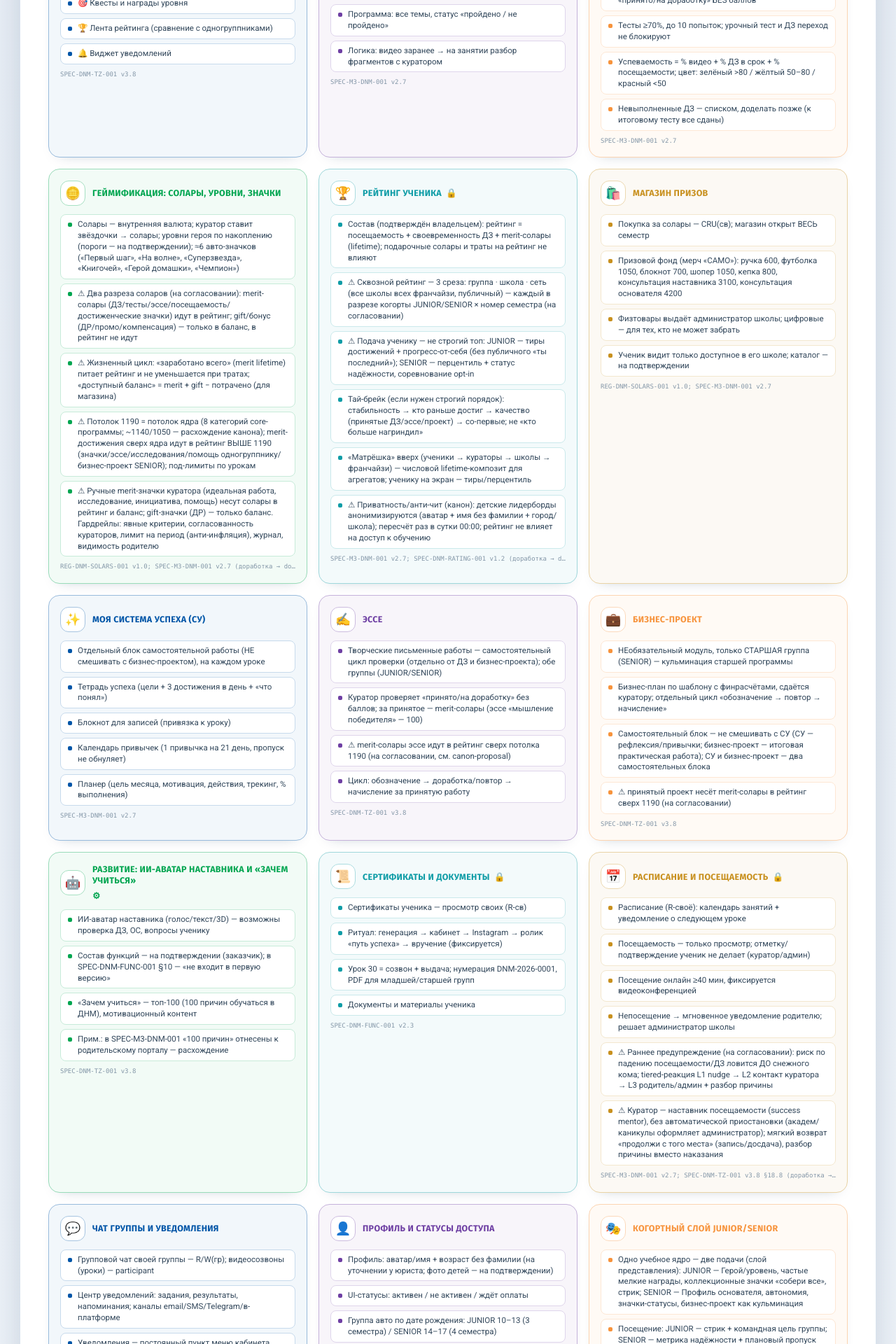
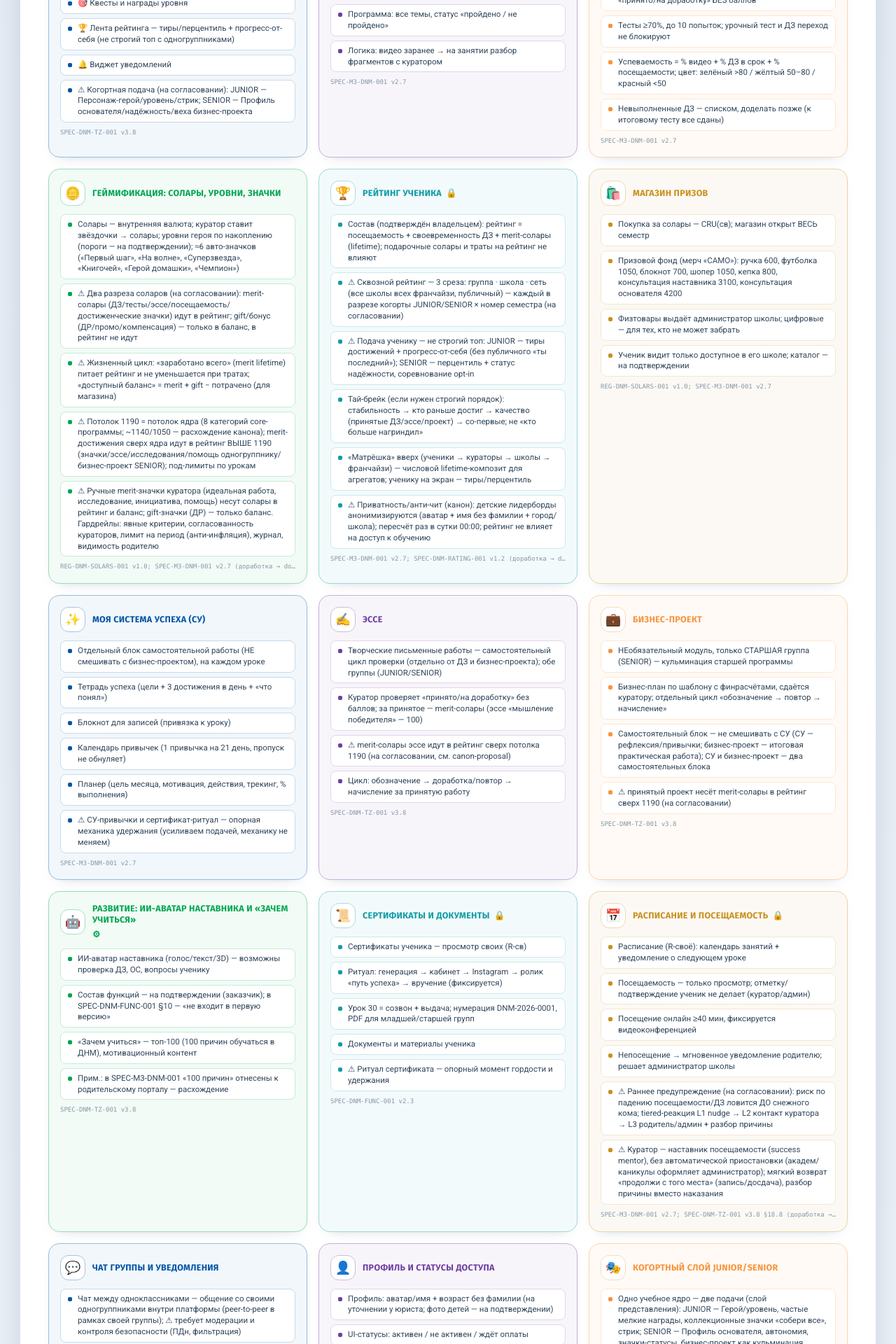
Before and after one commit to SigmeD/samo_architecture, a Next.js app: page /cabinet/child in a window 1280 px wide. Shown: the part 1040-2960 px from the top of the page at 70% size. Built offline with nearby package versions, Linux system fonts and the light colour scheme.

Commit message:
feat(child): когортная подача Главной, чат одноклассников, ритуал 13→14, удержание-акценты

```diff
--- a/content/cabinets/child.ts
+++ b/content/cabinets/child.ts
@@ -29,7 +29,7 @@ export const child: CabinetSpec = {
     ],
   },
   domains: [
-    { title: "🏠 Главная (дашборд)", items: ["🦸 Персонаж-герой с уровнем, прогресс-баром и ближайшим уроком", "🪙 HUD баланса соларов и текущего уровня", "🎯 Квесты и награды уровня", "🏆 Лента рейтинга (сравнение с одногруппниками)", "🔔 Виджет уведомлений"], source: "SPEC-DNM-TZ-001 v3.8" },
+    { title: "🏠 Главная (дашборд)", items: ["🦸 Персонаж-герой с уровнем, прогресс-баром и ближайшим уроком", "🪙 HUD баланса соларов и текущего уровня", "🎯 Квесты и награды уровня", "🏆 Лента рейтинга — тиры/перцентиль + прогресс-от-себя (не строгий топ с одногруппниками)", "🔔 Виджет уведомлений", "⚠ Когортная подача (на согласовании): JUNIOR — Персонаж-герой/уровень/стрик; SENIOR — Профиль основателя/надёжность/веха бизнес-проекта"], source: "SPEC-DNM-TZ-001 v3.8" },
     { title: "📚 Учебный цикл и уроки", items: ["Видеоурок наставника (своё хранилище, не YouTube), пересмотр без ограничений", "Классная работа на занятии (блоки-квесты, «Отправить»)", "Программа: все темы, статус «пройдено / не пройдено»", "Логика: видео заранее → на занятии разбор фрагментов с куратором"], source: "SPEC-M3-DNM-001 v2.7", readOnly: true },
     { title: "📤 ДЗ, тесты и успеваемость", items: ["Сдача ДЗ и тестов — CRU(св), единственная роль с этим правом (родитель — нет)", "Статусы PENDING→SUBMITTED→IN_REVIEW→ACCEPTED/REVISION; «принято/на доработку» БЕЗ баллов", "Тесты ≥70%, до 10 попыток; урочный тест и ДЗ переход не блокируют", "Успеваемость = % видео + % ДЗ в срок + % посещаемости; цвет: зелёный >80 / жёлтый 50–80 / красный <50", "Невыполненные ДЗ — списком, доделать позже (к итоговому тесту все сданы)"], source: "SPEC-M3-DNM-001 v2.7" },
     { title: "🪙 Геймификация: солары, уровни, значки", items: [
@@ -48,7 +48,7 @@ export const child: CabinetSpec = {
       "⚠ Приватность/анти-чит (канон): детские лидерборды анонимизируются (аватар + имя без фамилии + город/школа); пересчёт раз в сутки 00:00; рейтинг не влияет на доступ к обучению",
     ], source: "SPEC-M3-DNM-001 v2.7; SPEC-DNM-RATING-001 v1.2 (доработка → docs/canon-proposals/2026-06-09-uchenik-redesign.md)" },
     { title: "🛍️ Магазин призов", items: ["Покупка за солары — CRU(св); магазин открыт ВЕСЬ семестр", "Призовой фонд (мерч «САМО»): ручка 600, футболка 1050, блокнот 700, шопер 1050, кепка 800, консультация наставника 3100, консультация основателя 4200", "Физтовары выдаёт администратор школы; цифровые — для тех, кто не может забрать", "Ученик видит только доступное в его школе; каталог — на подтверждении"], source: "REG-DNM-SOLARS-001 v1.0; SPEC-M3-DNM-001 v2.7" },
-    { title: "✨ Моя система успеха (СУ)", items: ["Отдельный блок самостоятельной работы (НЕ смешивать с бизнес-проектом), на каждом уроке", "Тетрадь успеха (цели + 3 достижения в день + «что понял»)", "Блокнот для записей (привязка к уроку)", "Календарь привычек (1 привычка на 21 день, пропуск не обнуляет)", "Планер (цель месяца, мотивация, действия, трекинг, % выполнения)"], source: "SPEC-M3-DNM-001 v2.7" },
+    { title: "✨ Моя система успеха (СУ)", items: ["Отдельный блок самостоятельной работы (НЕ смешивать с бизнес-проектом), на каждом уроке", "Тетрадь успеха (цели + 3 достижения в день + «что понял»)", "Блокнот для записей (привязка к уроку)", "Календарь привычек (1 привычка на 21 день, пропуск не обнуляет)", "Планер (цель месяца, мотивация, действия, трекинг, % выполнения)", "⚠ СУ-привычки и сертификат-ритуал — опорная механика удержания (усиливаем подачей, механику не меняем)"], source: "SPEC-M3-DNM-001 v2.7" },
     { title: "✍️ Эссе", items: [
       "Творческие письменные работы — самостоятельный цикл проверки (отдельно от ДЗ и бизнес-проекта); обе группы (JUNIOR/SENIOR)",
       "Куратор проверяет «принято/на доработку» без баллов; за принятое — merit-солары (эссе «мышление победителя» — 100)",
@@ -63,7 +63,7 @@ export const child: CabinetSpec = {
       "⚠ принятый проект несёт merit-солары в рейтинг сверх 1190 (на согласовании)",
     ], source: "SPEC-DNM-TZ-001 v3.8" },
     { title: "🤖 Развитие: ИИ-аватар наставника и «Зачем учиться»", toggleable: true, items: ["ИИ-аватар наставника (голос/текст/3D) — возможны проверка ДЗ, ОС, вопросы ученику", "Состав функций — на подтверждении (заказчик); в SPEC-DNM-FUNC-001 §10 — «не входит в первую версию»", "«Зачем учиться» — топ-100 (100 причин обучаться в ДНМ), мотивационный контент", "Прим.: в SPEC-M3-DNM-001 «100 причин» отнесены к родительскому порталу — расхождение"], source: "SPEC-DNM-TZ-001 v3.8" },
-    { title: "📜 Сертификаты и документы", items: ["Сертификаты ученика — просмотр своих (R-св)", "Ритуал: генерация → кабинет → Instagram → ролик «путь успеха» → вручение (фиксируется)", "Урок 30 = созвон + выдача; нумерация DNM-2026-0001, PDF для младшей/старшей групп", "Документы и материалы ученика"], source: "SPEC-DNM-FUNC-001 v2.3", readOnly: true },
+    { title: "📜 Сертификаты и документы", items: ["Сертификаты ученика — просмотр своих (R-св)", "Ритуал: генерация → кабинет → Instagram → ролик «путь успеха» → вручение (фиксируется)", "Урок 30 = созвон + выдача; нумерация DNM-2026-0001, PDF для младшей/старшей групп", "Документы и материалы ученика", "⚠ Ритуал сертификата — опорный момент гордости и удержания"], source: "SPEC-DNM-FUNC-001 v2.3", readOnly: true },
     { title: "📅 Расписание и посещаемость", readOnly: true, items: [
       "Расписание (R-своё): календарь занятий + уведомление о следующем уроке",
       "Посещаемость — только просмотр; отметку/подтверждение ученик не делает (куратор/админ)",
@@ -72,8 +72,8 @@ export const child: CabinetSpec = {
       "⚠ Раннее предупреждение (на согласовании): риск по падению посещаемости/ДЗ ловится ДО снежного кома; tiered-реакция L1 nudge → L2 контакт куратора → L3 родитель/админ + разбор причины",
       "⚠ Куратор — наставник посещаемости (success mentor), без автоматической приостановки (академ/каникулы оформляет администратор); мягкий возврат «продолжи с того места» (запись/досдача), разбор причины вместо наказания",
     ], source: "SPEC-M3-DNM-001 v2.7; SPEC-DNM-TZ-001 v3.8 §18.8 (доработка → docs/canon-proposals/2026-06-09-uchenik-redesign.md)" },
-    { title: "💬 Чат группы и уведомления", items: ["Групповой чат своей группы — R/W(гр); видеосозвоны (уроки) — participant", "Центр уведомлений: задания, результаты, напоминания; каналы email/SMS/Telegram/в-платформе", "Уведомления — постоянный пункт меню кабинета"], source: "SPEC-M3-DNM-001 v2.7" },
-    { title: "👤 Профиль и статусы доступа", items: ["Профиль: аватар/имя + возраст без фамилии (на уточнении у юриста; фото детей — на подтверждении)", "UI-статусы: активен / не активен / ждёт оплаты", "Группа авто по дате рождения: JUNIOR 10–13 (3 семестра) / SENIOR 14–17 (4 семестра)", "Языки ru/kz/tj/uz по региону школы; группа строго на одном языке", "Доступ к кабинету открывается оплатой родителя"], source: "SPEC-M3-DNM-001 v2.7" },
+    { title: "💬 Чат группы и уведомления", items: ["Чат между одноклассниками — общение со своими одногруппниками внутри платформы (peer-to-peer в рамках своей группы); ⚠ требует модерации и контроля безопасности (ПДн, фильтрация)", "Групповой чат своей группы — R/W(гр); видеосозвоны (уроки) — participant", "Центр уведомлений: задания, результаты, напоминания; каналы email/SMS/Telegram/в-платформе", "Уведомления — постоянный пункт меню кабинета", "⚠ Чат/группа — носитель принадлежности («группа на тебя рассчитывает»), драйвер удержания/посещения (на согласовании)"], source: "SPEC-M3-DNM-001 v2.7" },
+    { title: "👤 Профиль и статусы доступа", items: ["Профиль: аватар/имя + возраст без фамилии (на уточнении у юриста; фото детей — на подтверждении)", "UI-статусы: активен / не активен / ждёт оплаты", "Группа авто по дате рождения: JUNIOR 10–13 (3 семестра) / SENIOR 14–17 (4 семестра)", "Языки ru/kz/tj/uz по региону школы; группа строго на одном языке", "Доступ к кабинету открывается оплатой родителя", "⚠ Ритуал перехода 13→14 (Герой → Профиль предпринимателя) при смене когорты (на согласовании)"], source: "SPEC-M3-DNM-001 v2.7" },
 
     { title: "🎭 Когортный слой JUNIOR/SENIOR", items: [
       "Одно учебное ядро — две подачи (слой представления): JUNIOR — Герой/уровень, частые мелкие награды, коллекционные значки «собери все», стрик; SENIOR — Профиль основателя, автономия, значки-статусы, бизнес-проект как кульминация",
```
Also changed, not shown: 1 other file (tests, documents, lock files or other folders).
